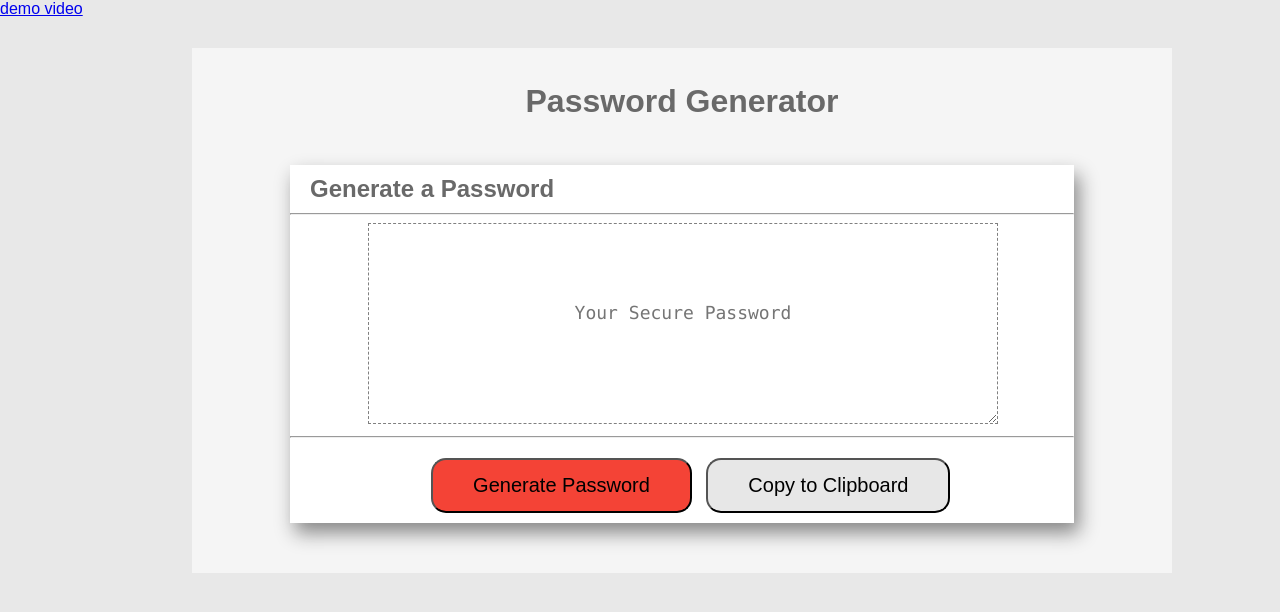
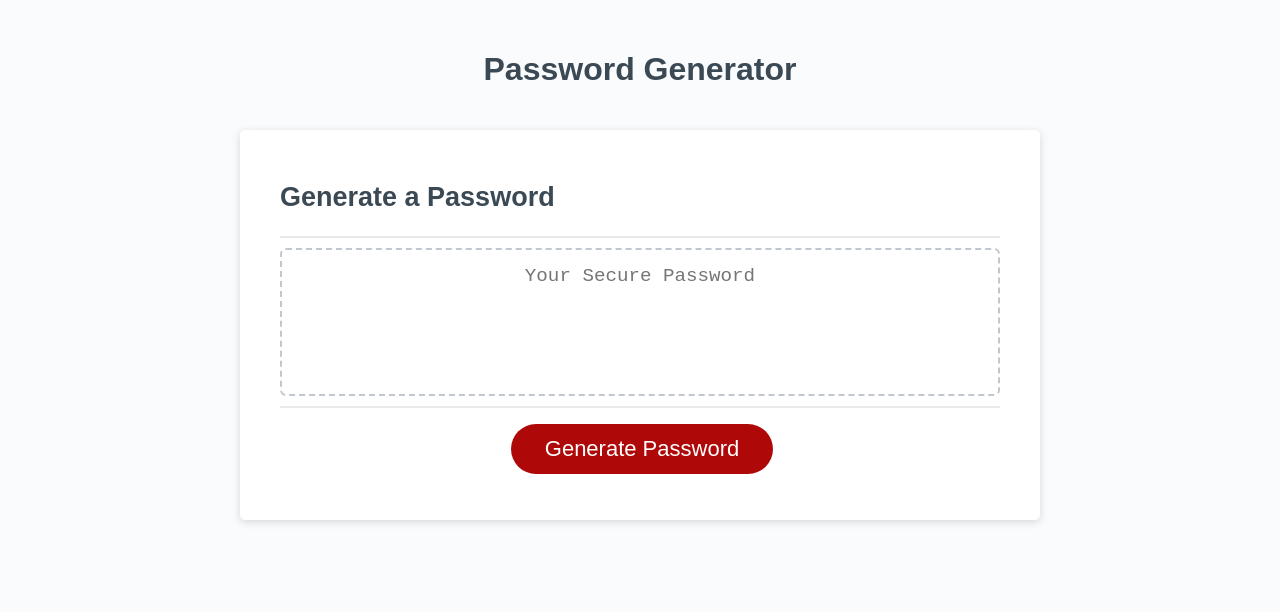
Before and after one commit to bret-short/Challenge3, a plain HTML site: page index.html in a window 1280 px wide. Drawn offline with Linux system fonts and the light colour scheme.

Commit message:
more changes

```diff
--- a/assets/css/style.css
+++ b/assets/css/style.css
@@ -1,134 +1,137 @@
-body {
-    background-color: #E8E8E8;
-    margin: 0 auto;
-    font-family: 'Arial', 'Helvetica Neue', Helvetica, sans-serif;
-    color: #696969;
-}
-/* Styles for the wrapper div */
-#wrapper {
-    background-color: #F5F5F5;
-    margin-left: 15%;
-    padding-bottom: 50px;
-    padding-top: 30px;
-    margin-top: 30px;
-    width: 980px;
-}
-/* Styles for the content div */
-#content {
-    margin-left: 10%;
-    margin-right: 10%;
-    background-color: #FFFFFF;
-    box-shadow: 5px 10px 18px #888888;
-
-}
-/* Styles for h1 */
-h1 {
-    text-align: center;
-    margin-top: 5px;
-    margin-bottom: 45px;
-    font-size: 2em;
-    font-family: 'Arial', 'Helvetica Neue', Helvetica, sans-serif;
-    font-weight: bold;
-
-}
-/* Styles for h2 */
-h2 {
-    margin-left: 20px;
-    padding-top: 10px;
-    margin-bottom: 10px;
-    font-size: 1.5em;
-    font-family: 'Arial', 'Helvetica Neue', Helvetica, sans-serif;
-    font-weight: bold;
-}
-/* Styles for textarea */
-textarea {
-    padding: 10%;
-    border: dashed 1px gray;
-    margin-left: 10%;
-    padding-left: 15%;
-    padding-right: 15%;
-    width: 50%;
-    font-family: "Lucida Console", Monaco, monospace;
-    text-align: center;
-    color: #696969;
-    font-size: 18px;
-}
-/* Styles for button div */
-#btn {
-    margin-top: 20px;
-}
-/* Styles for generate button */
-#generate {
-    background-color: #f44336;
-    font-size: 20px;
-    padding: 14px 40px;
-    border-radius: 15px;
-    margin-left: 18%;
-    margin-bottom: 10px;
-}
-/* Styles for copy button */
-#copy {
-    background-color: #e7e7e7;
-    font-size: 20px;
-    padding: 14px 40px;
-    border-radius: 15px;
-    margin-left: 10px;
-    margin-bottom: 10px;
+*,
+*::before,
+*::after {
+  box-sizing: border-box;
 }
 
-/* Start Media Query */
-/* A Media Query max-width: 980px */
-@media screen and (max-width: 980px) {
-    /* Resized content to fit 980px  */
-    body {
-        max-width: 980px;
-    }
-    /* Styles for the wrapper div */
-    #wrapper {
-        width: 100%;
-        }
+html,
+body,
+.wrapper {
+  height: 100%;
+  margin: 0;
+  padding: 0;
 }
-    /* A Media Query max-width: 786px */
-    @media screen and (max-width: 786px) {
-    /* Resized content to fit 786px  */
-    body {
-        max-width: 786px;
-    }
-    /* Styles for the wrapper div */
-    #wrapper {
-        width: 100%;
-        }
-/* Styles for generate button */
-#generate {
 
-    margin-left: 10%;
-    margin-bottom: 10px;
+body {
+  font-family: sans-serif;
+  background-color: #f9fbfd;
 }
-/* Styles for copy button */
 
-    }
-    /* A Media Query max-width: 640px */
-    @media screen and (max-width: 640px) {
-     /* Resized content to fit 640px  */
-     body {
-        max-width: 640px;
-    }
+.wrapper {
+  padding-top: 30px;
+  padding-left: 20px;
+  padding-right: 20px;
+}
 
-     #wrapper {
-        width: 100%;
-        }
-        #btn {
-            margin-top: 20px;
-        }
-        /* Styles for generate button */
-        #generate {
-            margin-left: 22%;
+header {
+  text-align: center;
+  padding: 20px;
+  padding-top: 0px;
+  color: hsl(206, 17%, 28%);
+}
 
-        }
-        /* Styles for copy button */
-        #copy {
-            margin-left: 22%;
+.card {
+  background-color: hsl(0, 0%, 100%);
+  border-radius: 5px;
+  border-width: 1px;
+  box-shadow: rgba(0, 0, 0, 0.15) 0px 2px 8px 0px;
+  color: hsl(206, 17%, 28%);
+  font-size: 18px;
+  margin: 0 auto;
+  max-width: 800px;
+  padding: 30px 40px;
+}
 
-        }
+.card-header::after {
+  content: " ";
+  display: block;
+  width: 100%;
+  background: #e7e9eb;
+  height: 2px;
+}
 
-    }
+.card-body {
+  min-height: 100px;
+}
+
+.card-footer {
+  text-align: center;
+}
+
+.card-footer::before {
+  content: " ";
+  display: block;
+  width: 100%;
+  background: #e7e9eb;
+  height: 2px;
+}
+
+.card-footer::after {
+  content: " ";
+  display: block;
+  clear: both;
+}
+
+.btn {
+  border: none;
+  background-color: hsl(360, 91%, 36%);
+  border-radius: 25px;
+  box-shadow: rgba(0, 0, 0, 0.1) 0px 1px 6px 0px rgba(0, 0, 0, 0.2) 0px 1px 1px
+    0px;
+  color: hsl(0, 0%, 100%);
+  display: inline-block;
+  font-size: 22px;
+  line-height: 22px;
+  margin: 16px 16px 16px 20px;
+  padding: 14px 34px;
+  text-align: center;
+  cursor: pointer;
+}
+
+button[disabled] {
+  cursor: default;
+  background: #c0c7cf;
+}
+
+.float-right {
+  float: right;
+}
+
+#password {
+  -webkit-appearance: none;
+  -moz-appearance: none;
+  appearance: none;
+  border: none;
+  display: block;
+  width: 100%;
+  padding-top: 15px;
+  padding-left: 15px;
+  padding-right: 15px;
+  padding-bottom: 85px;
+  font-size: 1.2rem;
+  text-align: center;
+  margin-top: 10px;
+  margin-bottom: 10px;
+  border: 2px dashed #c0c7cf;
+  border-radius: 6px;
+  resize: none;
+  overflow: hidden;
+}
+
+@media (max-width: 690px) {
+  .btn {
+    font-size: 1rem;
+    margin: 16px 0px 0px 0px;
+    padding: 10px 15px;
+  }
+
+  #password {
+    font-size: 1rem;
+  }
+}
+
+@media (max-width: 500px) {
+  .btn {
+    font-size: 0.8rem;
+  }
+}
--- a/assets/js/script.js
+++ b/assets/js/script.js
@@ -34,14 +34,14 @@ get.addEventListener("click", function () {
 // Start function to generate password
 function generatePassword() {
     // Asks for user input
-    enter = parseInt(prompt("How many characters would you like your password? Choose between 8 and 128"));
+    enter = parseInt(prompt("How many characters would you like your password? Choose between 8 and 100"));
     // First if statement for user validation
     if (!enter) {
         alert("This needs a value");
-    } else if (enter < 8 || enter > 128) {
+    } else if (enter < 8 || enter > 100) {
         // Validates user input
         // Start user input prompts
-        enter = parseInt(prompt("You must choose between 8 and 128"));
+        enter = parseInt(prompt("You must choose between 8 and 100"));
 
     } else {
         // Continues once user input is validated
@@ -130,16 +130,3 @@ function UserInput(ps) {
     document.getElementById("password").textContent = ps;
 
 }
-
-var copy = document.querySelector("#copy");
-copy.addEventListener("click", function () {
-    copyPassword();
-});
-// This copies the password value - works
-// Code example demonstrated in a youtube video:
-// Source: https://youtu.be/9sT03jEwcaw
-function copyPassword() {
-    document.getElementById("password").select();
-    document.execCommand("Copy");
-    alert("Password copied to clipboard!");
-}
--- a/index.html
+++ b/index.html
@@ -3,50 +3,35 @@
 
 <head>
     <meta charset="UTF-8" />
-    <!-- This is the first step in making the document responsive but scaling the items to screen -->
     <meta name="viewport" content="width=device-width, initial-scale=1.0" />
-    <!-- Jamie Morris Homework-3 Random Password Generator -->
     <meta http-equiv="X-UA-Compatible" content="ie=edge" />
-    <!-- This is the title-->
     <title>Password Generator</title>
-    <!-- These are the style links. Reset CSS and Styles CSS -->
     <link rel="stylesheet" type="text/css" href="assets/css/style.css">
 
 </head>
-<!-- This is the body -->
-
 <body>
-    <!-- Demo video, watch it work!-->
-    <a href="https://drive.google.com/file/d/10da4Te-ywl3aBuG3pL4jRAxBcFI6w871/view" target="_blank">demo
-        video</a>
     <!--This is the wrapper container with all of the content-->
-    <div id="wrapper">
+    <div class="wrapper">
         <header>
             <h1>Password Generator</h1>
         </header>
-        <!--This is the content area-->
-        <div id="content">
-            <h2>Generate a Password</h2>
-            <hr>
-            <!-- This is a readonly text area for output-->
-            <textarea readonly id="password" placeholder="Your Secure Password"
-                aria-label="Generated Password"></textarea>
-            <hr>
-            <!-- This is the div for the buttons -->
-            <div id="btn">
-                <!-- This is the generate password button -->
-                <button id="generate">Generate
-                    Password</button>
-                <!-- This is the copy button -->
-                <button id="copy">Copy to Clipboard</button>
-
-
+        <div class="card">
+            <div class="card-header">
+                <h2>Generate a Password</h2>
+            </div>
+            <div class="card-body">
+                <textarea
+                readonly
+                id="password"
+                placeholder="Your Secure Password"
+                aria-label="Generated Password"
+                ></textarea>
+            </div>
+            <div class="card-footer">
+                <button id="generate" class="btn">Generate Password</button>
             </div>
         </div>
     </div>
-
-
-    <!-- This is the Javascript document-->
     <script src="assets/js/script.js"></script>
 </body>
 
```
